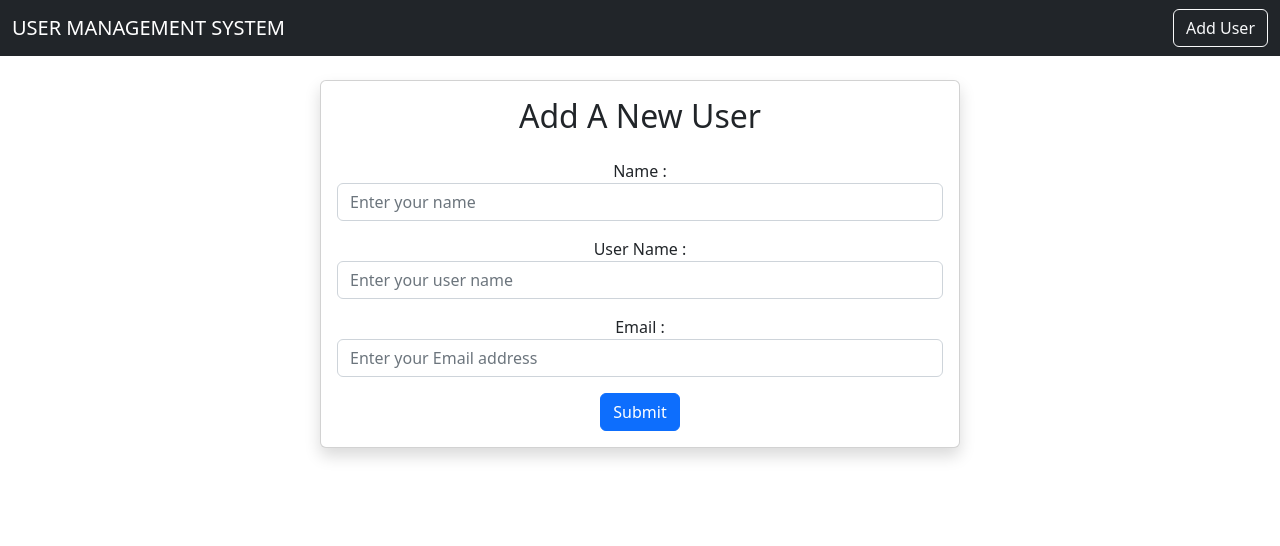
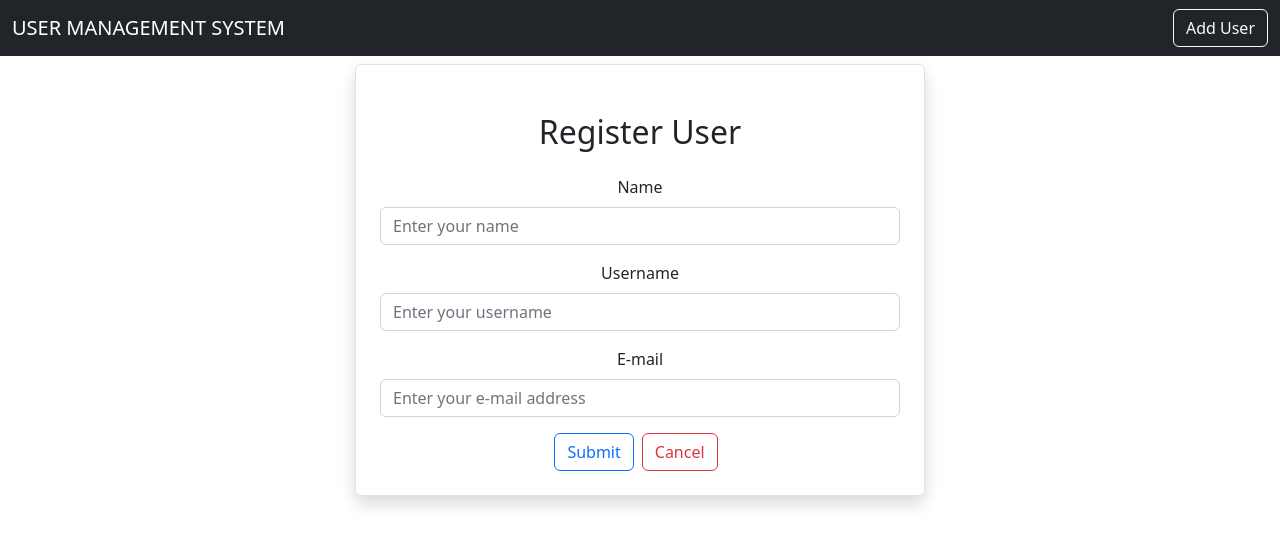
Before and after one commit to ChamikaRathnayaka/Frontend-Fullstack, a React (Create React App) app: page /adduser in a window 1280 px wide. Shown: the top 546 px of the page. Built offline with nearby package versions, Linux system fonts and the light colour scheme.

Commit message:
frontend post data to backend

```diff
--- a/src/users/AddUser.js
+++ b/src/users/AddUser.js
@@ -1,40 +1,84 @@
 import React from "react";
+import { Link } from "react-router-dom";
+import { useState } from "react";
+import axios from "axios";
+import { useNavigate } from "react-router-dom";
 
 export default function AddUser() {
+
+    let navigate=useNavigate();
+
+  const [user, setUser] = useState({
+    name: "",
+    username: "",
+    email: "",
+  });
+
+  const { name, username, email } = user;
+
+  const onInputChange = (e) => {
+    setUser({ ...user, [e.target.name]: e.target.value });
+  };
+
+  const onSubmit=async(e)=>{
+    console.log("worked.......................")
+    e.preventDefault();
+    await axios.post("http://localhost:8090/user",user);
+    navigate("/")
+  };
+
   return (
-    <div className="d-flex justify-content-center">
-      <div className="card w-50 shadow mt-4">
-        <h2 className="mt-3">Add A New User</h2>
-        <div className="card-body">
-          <form>
+    <div className="container">
+      <div className="row">
+        <div className="col-md-6 offset-md-3 border rounded p-4 mt-2 shadow">
+          <h2 className="text-center m-4">Register User</h2>
+
+          <form onSubmit={(e) => onSubmit(e)}>
             <div className="mb-3">
-            <label className="control-label col-sm-2" >Name :</label>
+              <label htmlFor="Name" className="form-label">
+                Name
+              </label>
               <input
                 type="text"
-                className="form-control "
+                className="form-control"
                 placeholder="Enter your name"
+                name="name"
+                value={name}
+                onChange={(e) => onInputChange(e)}
               />
             </div>
             <div className="mb-3">
-            <label className="control-label col-sm-2" >User Name :</label>
+              <label htmlFor="Username" className="form-label">
+                Username
+              </label>
               <input
                 type="text"
                 className="form-control"
-                placeholder="Enter your user name"
+                placeholder="Enter your username"
+                name="username"
+                value={username}
+                onChange={(e) => onInputChange(e)}
               />
             </div>
             <div className="mb-3">
-            <label className="control-label col-sm-2" >Email :</label>
+              <label htmlFor="Email" className="form-label">
+                E-mail
+              </label>
               <input
-                type="email"
+                type="text"
                 className="form-control"
-                placeholder="Enter your Email address"
+                placeholder="Enter your e-mail address"
+                name="email"
+                value={email}
+                onChange={(e) => onInputChange(e)}
               />
             </div>
-
-            <button type="submit" className="btn btn-primary">
+            <button type="submit" className="btn btn-outline-primary">
               Submit
             </button>
+            <Link className="btn btn-outline-danger mx-2" to="/">
+              Cancel
+            </Link>
           </form>
         </div>
       </div>
```
